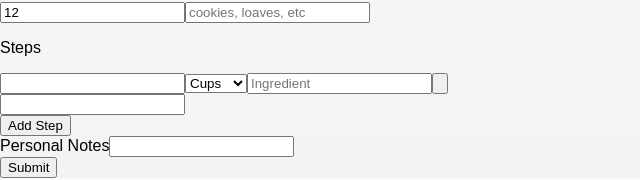
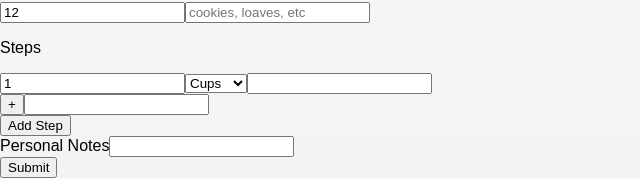
Before and after one commit to anniemaejenkins/BatchMaker, a React (Create React App) app: page /recipeform in a window 1280 px wide. Shown: the part 376-556 px from the top of the page, without its empty margins (0-640 px from the left). Built offline with nearby package versions, Linux system fonts and the light colour scheme; sample sign-in values are in the browser's storage.

Commit message:
am able to add multiple ingredient components

```diff
--- a/src/components/RecipeDetail.js
+++ b/src/components/RecipeDetail.js
@@ -56,18 +56,18 @@ componentDidMount(){
           </thead>
           <tbody>
             <tr>
-              <td>ingredient amount</td>
+              <td>ingredient amount{ this.state.recipe.ingredients }</td>
               <td>ingredient</td>
             </tr>
           </tbody>
         </table>
 
         <div>
-          <p>step placeholder</p>
+          <p>{ this.state.recipe.steps }</p>
         </div>
 
         <div>
-          <p> { this.state.recipe.personalNotes }</p>
+          <p>{ this.state.recipe.personalNotes }</p>
         </div>
 
       </div>
--- a/src/components/RecipeForm.js
+++ b/src/components/RecipeForm.js
@@ -1,6 +1,6 @@
 import React, { Component } from 'react';
 import { setPointer } from './../utilities/parse.js';
-import Step from './step.js';
+import Step from './Step.js';
 
 
 
@@ -53,7 +53,7 @@ export default class RecipeForm extends Component{
   _addStep() {
     let steps = this.state.steps;
     steps.push({});
-    this.setState({steps})
+    this.setState({ steps })
   }
 
   _handlePrivacy() {
--- a/src/components/ingredient.js
+++ b/src/components/ingredient.js
@@ -4,20 +4,41 @@ export default class Ingredient extends Component {
   constructor(props){
     super(props);
     this.state = {
-      ingredients: []
+      ingredient: {
+        amount: 1,
+        unit: ''
+      }
     };
+    this._handleUnit = this._handleUnit.bind(this);
+    this._handleIngredAmount = this._handleIngredAmount.bind(this);
   }
+
+    _handleUnit(event){
+      let ingredient = this.state.ingredient;
+      ingredient.unit = event.target.value;
+      this.setState({
+        ingredient
+      });
+    }
+
+    _handleIngredAmount(event){
+      let ingredient = this.state.ingredient;
+      ingredient.amount = event.target.value;
+      this.setState({
+        ingredient
+      });
+    }
+
   render(){
     return(
       <div>
-        <input type="Number" />
-        <select>
+        <input type="number" value={ this.state.ingredient.amount } onChange={ this._handleIngredAmount }/>
+        <select value={ this.state.ingredient.unit } onChange={ this._handleUnit }>
           <option placeholder="cups">Cups</option>
           <option placeholder="quarts">Quarts</option>
           <option placeholder="pints">Pints</option>
         </select>
-        <input type="text" placeholder="Ingredient" />
-        <input type="button" placeholder="add" />
+        <input type="text" onChange={ (event) => this.props.handleIngredients(event.target.value, this.props.index) } />
       </div>
     );
   }
--- a/src/components/step.js
+++ b/src/components/step.js
@@ -11,36 +11,42 @@
 
 import React, { Component } from 'react';
 
-import Ingredient from './ingredient.js';
+import Ingredient from './Ingredient.js';
 
 export default class Step extends Component {
   constructor(props){
     super(props);
     this.state = {
-      ingredients: []
+      ingredients: [{}]
     };
     this._handleIngredients = this._handleIngredients.bind(this);
+    this._addIngredients = this._addIngredients.bind(this);
   }
   _handleIngredients(input, index) {
     let ingredients = this.state.ingredients;
     ingredients[index] = input;
     this.setState({ ingredients });
-    console.log(this.state.ingredients);
+    // console.log(this.state.ingredients);
   }
+
+    _addIngredients() {
+      let ingredients = this.state.ingredients;
+      ingredients.push({});
+      this.setState({ ingredients });
+    }
   render(){
-    console.log('here', this.props.index);
+    // console.log('here', this.props.index);
     let ingredients = this.state.ingredients.map((ingredient, index) => {
       return (
-        <div className="ingredients" key={ index }>
           <Ingredient ingredient={ ingredient } index={ index } handleIngredients={ this._handleIngredients } />
-        </div>
       )
     })
     return(
       <div>
-        <Ingredient />
+        { ingredients }
+        <input type="button" placeholder="add" value="+" onClick={ this._addIngredients } />
+
         <input type="text" onChange={ (event) => this.props.handleStepNotes(event.target.value, this.props.index) } />
-        {/* <input type="button" placeholder="Add Step" value="+"/> */ }
       </div>
     )
   }
```
